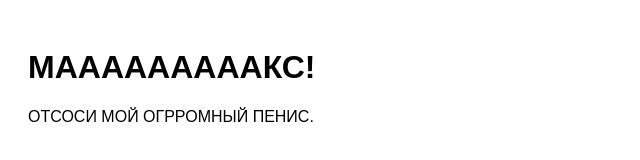
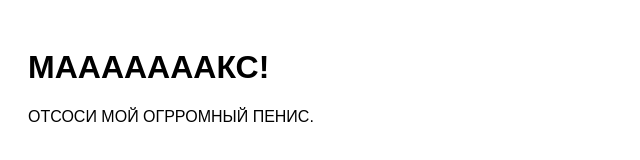
Before and after one commit to xlaswad/telegram-webapp, a plain HTML site: page index.html in a window 1280 px wide. Shown: the whole page, without its empty margins (0-640 px from the left). Drawn offline with Linux system fonts and the light colour scheme.

Commit message:
Update index.html

```diff
--- a/index.html
+++ b/index.html
@@ -12,7 +12,7 @@
   </style>
 </head>
 <body>
-  <h1>МАААААААААКС!</h1>
+  <h1>МАААААААКС!</h1>
   <p>ОТСОСИ МОЙ ОГРРОМНЫЙ ПЕНИС.</p>
 </body>
 </html>
```
